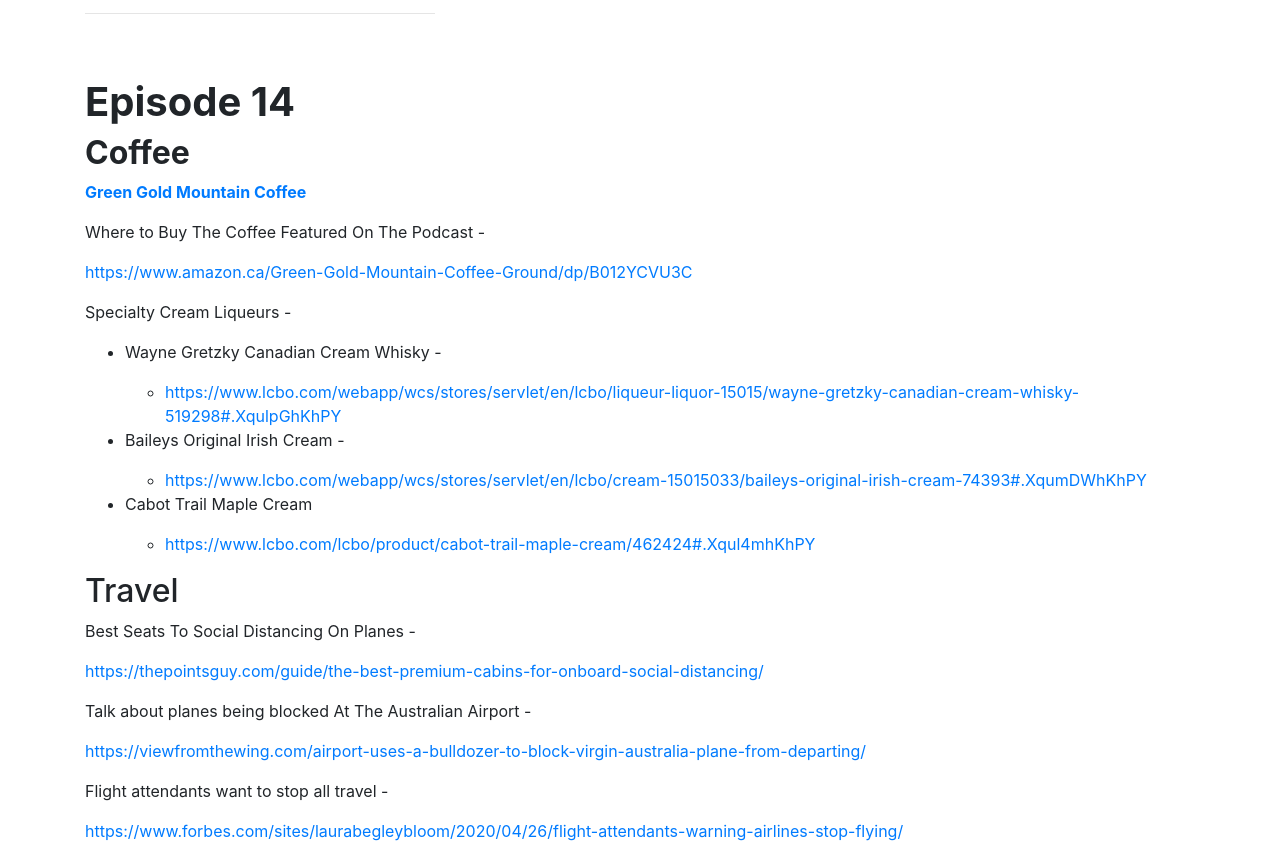
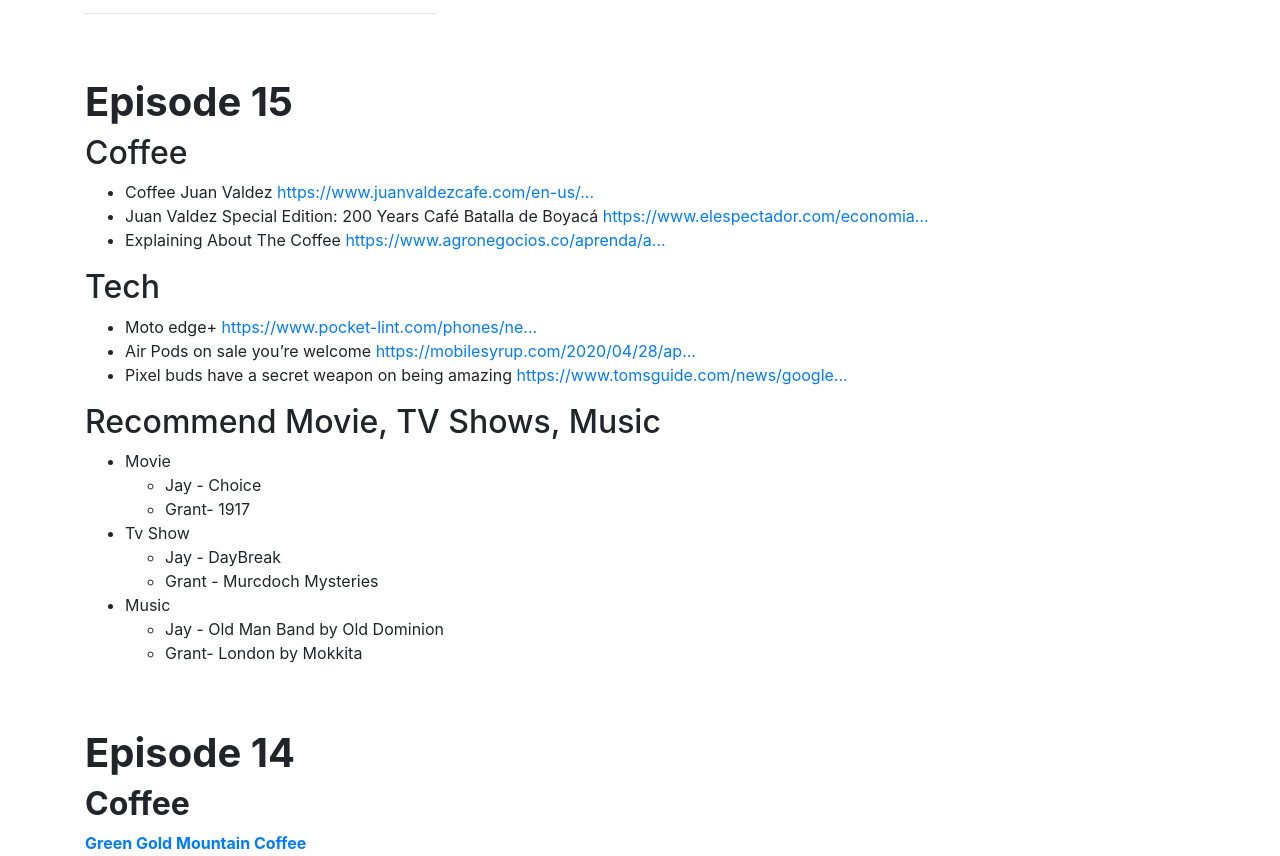
Before and after one commit to TBIACS/TBIACS.github.io, a plain HTML site: page links.html in a window 1280 px wide. Shown: the part 1051-1907 px from the top of the page. Drawn offline with nearby package versions, Linux system fonts and the light colour scheme; a web font is replaced by a local one.

Commit message:
EP 15 - Links

```diff
--- a/links.html
+++ b/links.html
@@ -118,8 +118,49 @@
 
         </div>
         <!-- /.row -->
-
-
+        <!-- EP 15 -->
+        <div class="row">
+            <div class="col-md-12 mb-5">
+                <h1><strong>Episode 15</strong></h1>
+                <h2>Coffee</h2>
+                <ul>
+                    <li>Coffee Juan Valdez <a dir="auto" spellcheck="false" href="https://www.youtube.com/redirect?q=https%3A%2F%2Fwww.juanvaldezcafe.com%2Fen-us%2Fproducts%2F&amp;redir_token=Z9rtxdNmcOInlpCf2UOAd7GTsi58MTU4OTQ5ODEyNkAxNTg5NDExNzI2&amp;event=video_description&amp;v=e-buh7RShU8"
+                            target="_blank" rel="nofollow noopener">https://www.juanvaldezcafe.com/en-us/...</a></li>
+                    <li>Juan Valdez Special Edition: 200 Years Caf&eacute; Batalla de Boyac&aacute; <a dir="auto" spellcheck="false" href="https://www.youtube.com/redirect?q=https%3A%2F%2Fwww.elespectador.com%2Feconomia%2Fjuan-valdez-lanza-edicion-especial-de-cafe-para-conmemorar-la-batalla-de-boyaca-articulo-871687&amp;redir_token=Z9rtxdNmcOInlpCf2UOAd7GTsi58MTU4OTQ5ODEyNkAxNTg5NDExNzI2&amp;event=video_description&amp;v=e-buh7RShU8"
+                            target="_blank" rel="nofollow noopener">https://www.elespectador.com/economia...</a></li>
+                    <li>Explaining About The Coffee <a dir="auto" spellcheck="false" href="https://www.youtube.com/redirect?q=https%3A%2F%2Fwww.agronegocios.co%2Faprenda%2Fasi-es-la-nueva-edicion-especial-200-anos-cafe-batalla-de-boyaca-de-juan-valdez-2886678&amp;redir_token=Z9rtxdNmcOInlpCf2UOAd7GTsi58MTU4OTQ5ODEyNkAxNTg5NDExNzI2&amp;event=video_description&amp;v=e-buh7RShU8"
+                            target="_blank" rel="nofollow noopener">https://www.agronegocios.co/aprenda/a...</a></li>
+                </ul>
+                <h2>Tech</h2>
+                <ul>
+                    <li>Moto edge+ <a dir="auto" spellcheck="false" href="https://www.youtube.com/redirect?q=https%3A%2F%2Fwww.pocket-lint.com%2Fphones%2Fnews%2Fmotorola%2F151365-motorola-edge-plus-pro-max-release-date-specs-features-news&amp;redir_token=Z9rtxdNmcOInlpCf2UOAd7GTsi58MTU4OTQ5ODEyNkAxNTg5NDExNzI2&amp;event=video_description&amp;v=e-buh7RShU8"
+                            target="_blank" rel="nofollow noopener">https://www.pocket-lint.com/phones/ne...</a></li>
+                    <li>Air Pods on sale you&rsquo;re welcome <a dir="auto" spellcheck="false" href="https://www.youtube.com/redirect?q=https%3A%2F%2Fmobilesyrup.com%2F2020%2F04%2F28%2Fapple-airpods-sale-visions-electronics-canada%2F&amp;redir_token=Z9rtxdNmcOInlpCf2UOAd7GTsi58MTU4OTQ5ODEyNkAxNTg5NDExNzI2&amp;event=video_description&amp;v=e-buh7RShU8"
+                            target="_blank" rel="nofollow noopener">https://mobilesyrup.com/2020/04/28/ap...</a></li>
+                    <li>Pixel buds have a secret weapon on being amazing <a dir="auto" spellcheck="false" href="https://www.youtube.com/redirect?q=https%3A%2F%2Fwww.tomsguide.com%2Fnews%2Fgoogle-pixel-buds-2-getting-this-secret-weapon-to-beat-airpods-pro&amp;redir_token=Z9rtxdNmcOInlpCf2UOAd7GTsi58MTU4OTQ5ODEyNkAxNTg5NDExNzI2&amp;event=video_description&amp;v=e-buh7RShU8"
+                            target="_blank" rel="nofollow noopener">https://www.tomsguide.com/news/google...</a></li>
+                </ul>
+                <h2>Recommend Movie, TV Shows, Music&nbsp;</h2>
+                <ul>
+                    <li>Movie&nbsp;</li>
+                    <ul>
+                        <li>Jay - Choice</li>
+                        <li>Grant- 1917</li>
+                    </ul>
+                    <li>Tv Show&nbsp;</li>
+                    <ul>
+                        <li>Jay - DayBreak</li>
+                        <li>Grant - Murcdoch Mysteries</li>
+                    </ul>
+                    <li>Music&nbsp;</li>
+                    <ul>
+                        <li>Jay - Old Man Band by Old Dominion</li>
+                        <li>Grant- London by Mokkita</li>
+                    </ul>
+                </ul>
+            </div>
+        </div>
+        <!-- EP 14 -->
         <div class="row">
             <div class="col-md-12 mb-5">
                 <h1><strong>Episode 14</strong></h1>
```
